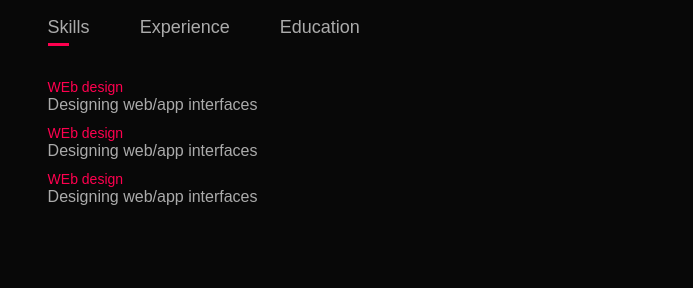
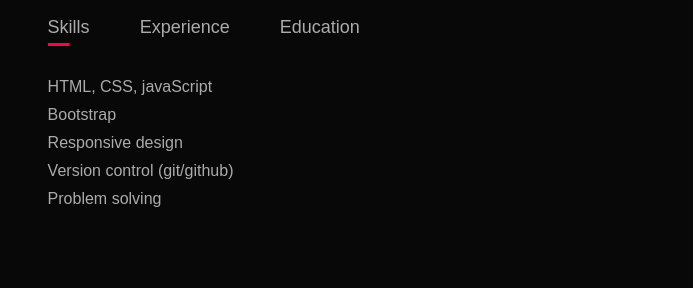
Before and after one commit to PhathizweGwebu/Portfolio-website, a plain HTML site: page index.html in a window 1280 px wide. Shown: the part 1016-1304 px from the top of the page, 490-1183 px from the left. Drawn offline with Linux system fonts and the light colour scheme.

Commit message:
worked on the about me section

```diff
--- a/index.html
+++ b/index.html
@@ -47,25 +47,27 @@
                     </div>
                     <div class="tab-contents active-tab" id="skills">
                         <ul>
-                            <li><span>WEb design</span><br>Designing web/app interfaces</li>
-                            <li><span>WEb design</span><br>Designing web/app interfaces</li>
-                            <li><span>WEb design</span><br>Designing web/app interfaces</li>
+                            <li>HTML, CSS, javaScript</li>
+                            <li>Bootstrap</li>
+                            <li>Responsive design</li>
+                            <li>Version control (git/github)</li>
+                            <li>Problem solving</li>
                         </ul>
                     </div>
 
                     <div class="tab-contents" id="experience">
                         <ul>
-                            <li><span>WEb design</span><br>Designing web/app interfaces</li>
-                            <li><span>WEb design</span><br>Designing web/app interfaces</li>
-                            <li><span>WEb design</span><br>Designing web/app interfaces</li>
+                            <li><span>Administrative assistant</span><br>Executed record filing system to improve document organization and management. <br>Conducted onboarding to help new hires adjust to administrative and performance aspects of jobs.</li>
+                            <li><span>Senior Administartive Assistant</span><br>Designing web/app interfaces<br>Designing web/app interfaces<br>Designing web/app interfaces</li>
+                            <li><span>Senior Research Support Officer</span><br>Designing web/app interfaces<br>Designing web/app interfaces<br>Designing web/app interfaces</li>
+                            <li><span>Community and stake holder relations</span><br>Ju-jistu</li>
                         </ul>
                     </div>
 
                     <div class="tab-contents" id="education">
                         <ul>
-                            <li><span>WEb design</span><br>Designing web/app interfaces</li>
-                            <li><span>WEb design</span><br>Designing web/app interfaces</li>
-                            <li><span>WEb design</span><br>Designing web/app interfaces</li>
+                            <li><span>Bachelor of science Honors - Applied Radiation Science and Technology (72%)</span><br>North-West University</li>
+                            <li><span>Bachelor of science - Chemistry - Biology (65%)</span><br>North-West University</li>
                         </ul>
                     </div>
                 </div>
--- a/style.css
+++ b/style.css
@@ -19,9 +19,9 @@ body{
 #header{
     width: 100%;
     height: 100vh;
-    background-image: url(/images/IMG-0652.jpg);
+    /* background-image: url(/images/IMG-0652.jpg);
     background-size: cover;
-    background-position: center;
+    background-position: center; */
 }
 
 .container{
```
